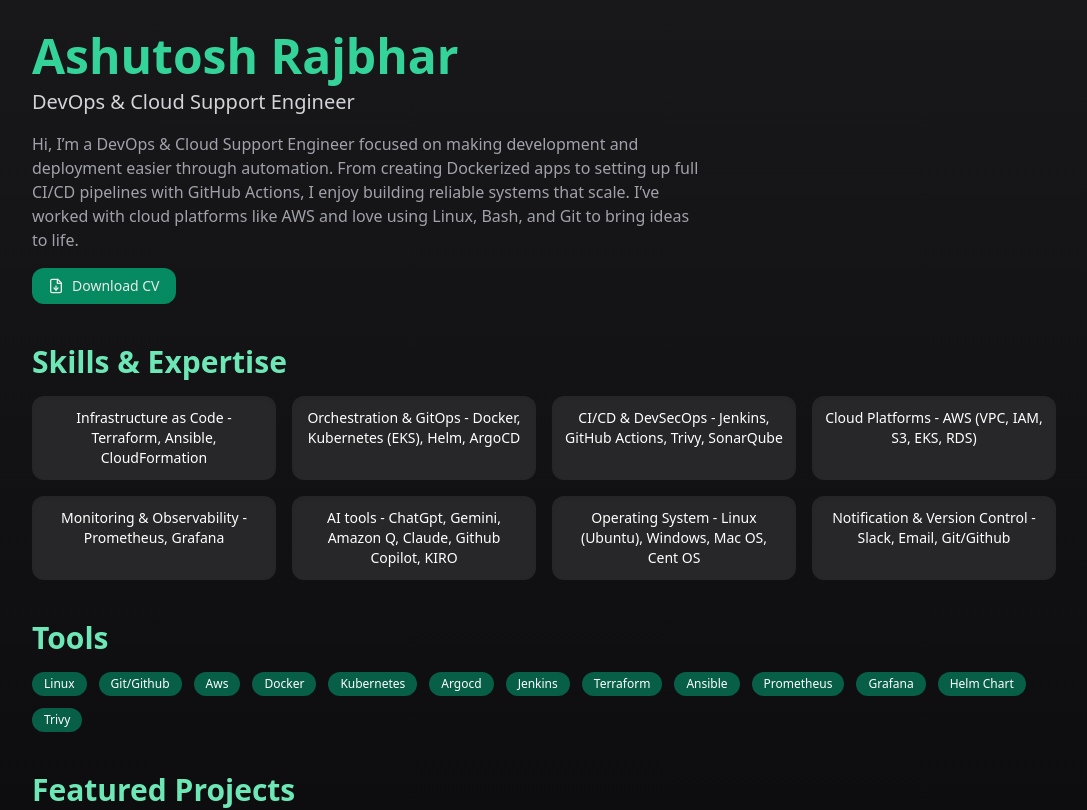
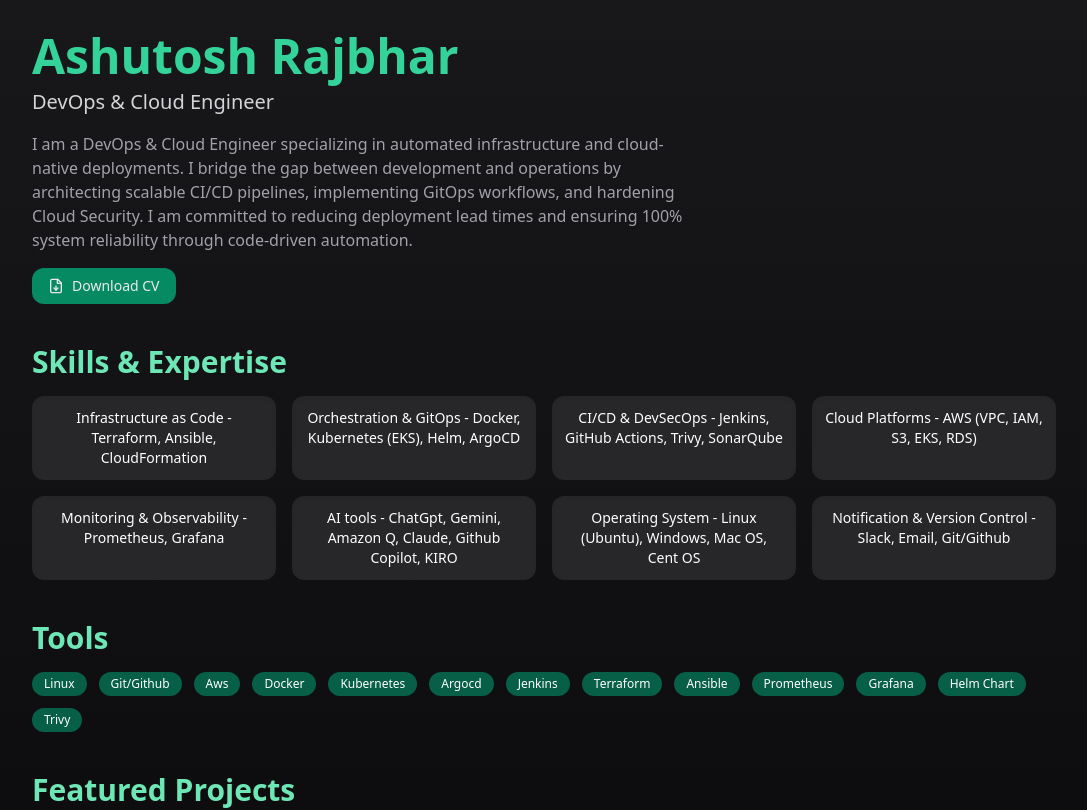
Before and after one commit to ARajbhar007/final-portfolio, a React (Vite) app: page / in a window 1280 px wide. Shown: the top 810 px of the page, without its empty margins (96-1183 px from the left). Built offline with nearby package versions, Linux system fonts and the light colour scheme.

Commit message:
about me

```diff
--- a/Devops_Ashutosh.jsx
+++ b/Devops_Ashutosh.jsx
@@ -6,8 +6,8 @@
 
 const portfolio = {
   name: "Ashutosh Rajbhar",
-  title: "DevOps & Cloud Support Engineer",
-  description: "Hi, I’m a DevOps & Cloud Support Engineer focused on making development and deployment easier through automation. From creating Dockerized apps to setting up full CI/CD pipelines with GitHub Actions, I enjoy building reliable systems that scale. I’ve worked with cloud platforms like AWS and love using Linux, Bash, and Git to bring ideas to life.",
+  title: "DevOps & Cloud Engineer",
+  description: "I am a DevOps & Cloud Engineer specializing in automated infrastructure and cloud-native deployments. I bridge the gap between development and operations by architecting scalable CI/CD pipelines, implementing GitOps workflows, and hardening Cloud Security. I am committed to reducing deployment lead times and ensuring 100% system reliability through code-driven automation.",
   skills: [
     "Infrastructure as Code - Terraform, Ansible, CloudFormation",
     "Orchestration & GitOps - Docker, Kubernetes (EKS), Helm, ArgoCD",
```
